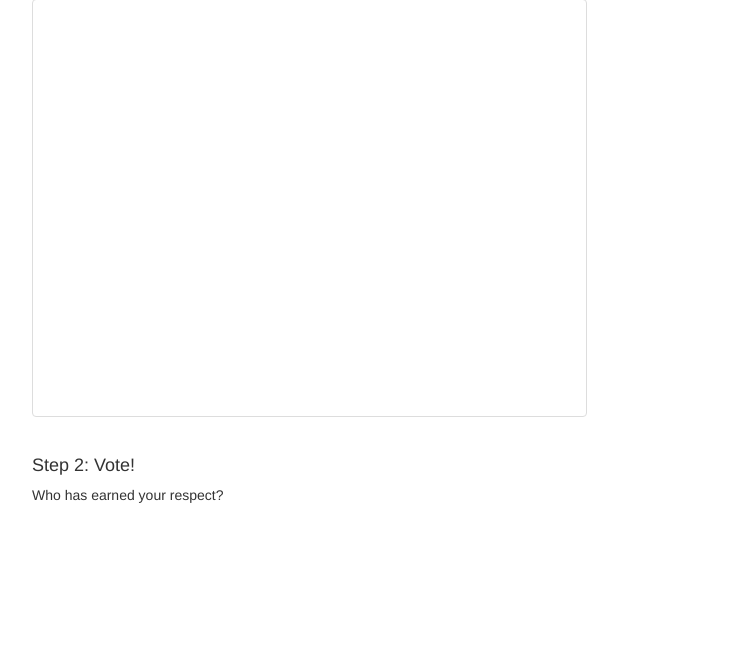
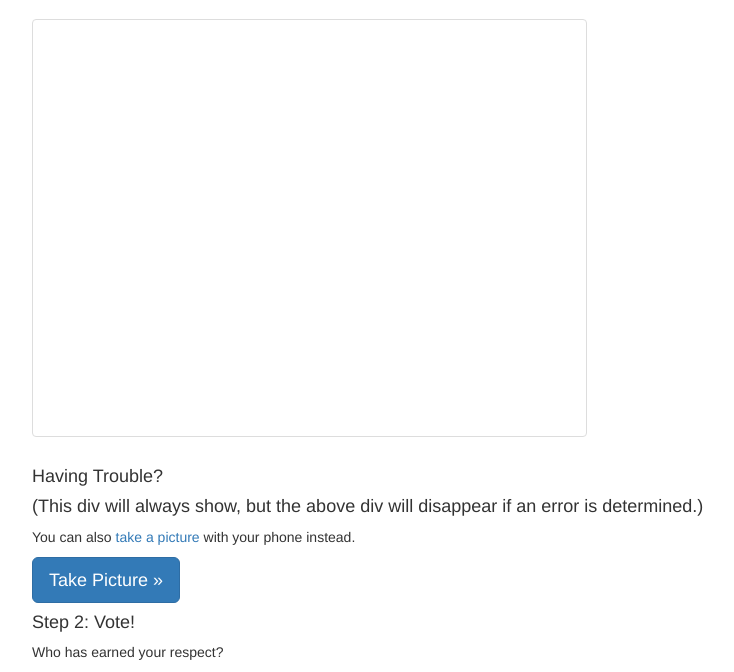
Before and after one commit to genitrust/vote-bitcoin, a Django app: page / in a window 1280 px wide. Shown: the part 1073-1745 px from the top of the page, without its empty margins (38-772 px from the left). Before the commit the page ends 1576 px from the top, so only its background shows below. Run offline with Django 3.2, Linux system fonts and the light colour scheme; data that the repository does not hold is empty; some libraries are stand-ins or nearby versions.

Commit message:
template supports area for non-camera HTML5 browsers to upload QR code image

```diff
--- a/votebitcoin/templates/vote.html
+++ b/votebitcoin/templates/vote.html
@@ -28,7 +28,8 @@
 
     <p>
         In order to scan your voting card, you will need to give us permission
-        to access the camera on your phone / device.
+        to access the camera on your phone / device. After you click &quot;I
+        Understand&quot;, your browser will ask, and you will click &quot;Allow&quot;.
     </p>
 
     <p>
@@ -59,12 +60,20 @@
             <div id="videoPreview" class="thumbnail embed-responsive embed-responsive-4by3"></div>
         </div>
     </div>
+
+    <h4>Having Trouble?</h4>
+
 </div>
 
-<div id="voteRedeemApple">
-    <h1></h1>
+<div id="noVideo">
+    <h4>(This div will always show, but the above div will disappear if an error is determined.)</h4>
 
-    <h4></h4>
+    <p>You can also <a href="">take a picture</a> with your phone instead.</p>
+
+    <p>
+        <button id="btnTakePicture" type="button"
+            class="btn btn-primary btn-lg">Take Picture &raquo;</button>
+    </p>
 </div>
 
 <div>
@@ -87,8 +96,6 @@
     </form>
 </div>
 
-
-
 {% endblock %}
 
 {% block javascript %}
```
